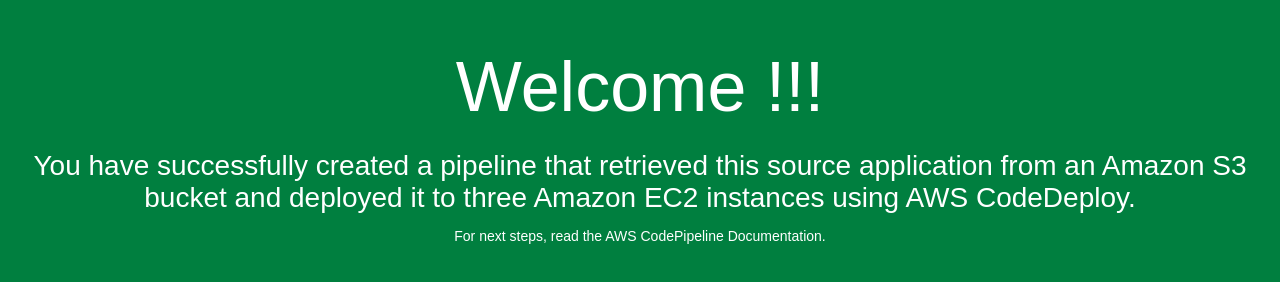
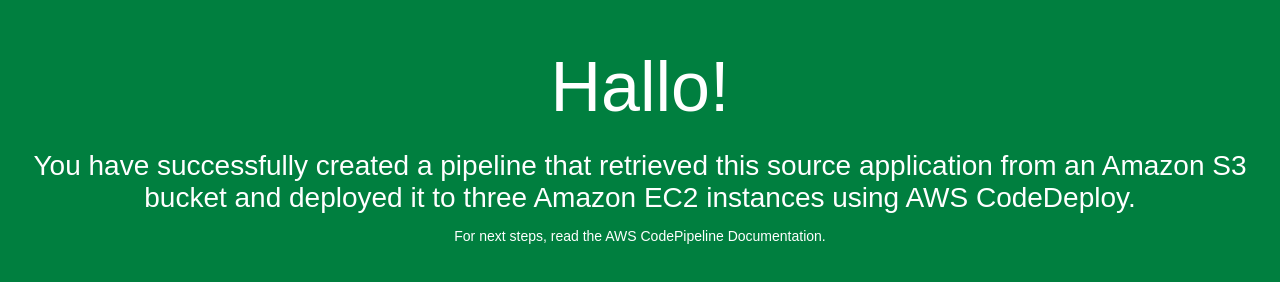
Before and after one commit to torbenelverscap/codepipeline-demo-001, a plain HTML site: page index.html in a window 1280 px wide. Drawn offline with Linux system fonts and the light colour scheme.

Commit message:
Update index.html

```diff
--- a/index.html
+++ b/index.html
@@ -26,7 +26,7 @@
 </head>
 <body>
   <div align="center">
-    <h1>Welcome !!!</h1>
+    <h1>Hallo!</h1>
     <h2>You have successfully created a pipeline that retrieved this source application from an Amazon S3 bucket and deployed it
     to three Amazon EC2 instances using AWS CodeDeploy.</h2>
     <p>For next steps, read the AWS CodePipeline Documentation.</p>
```
